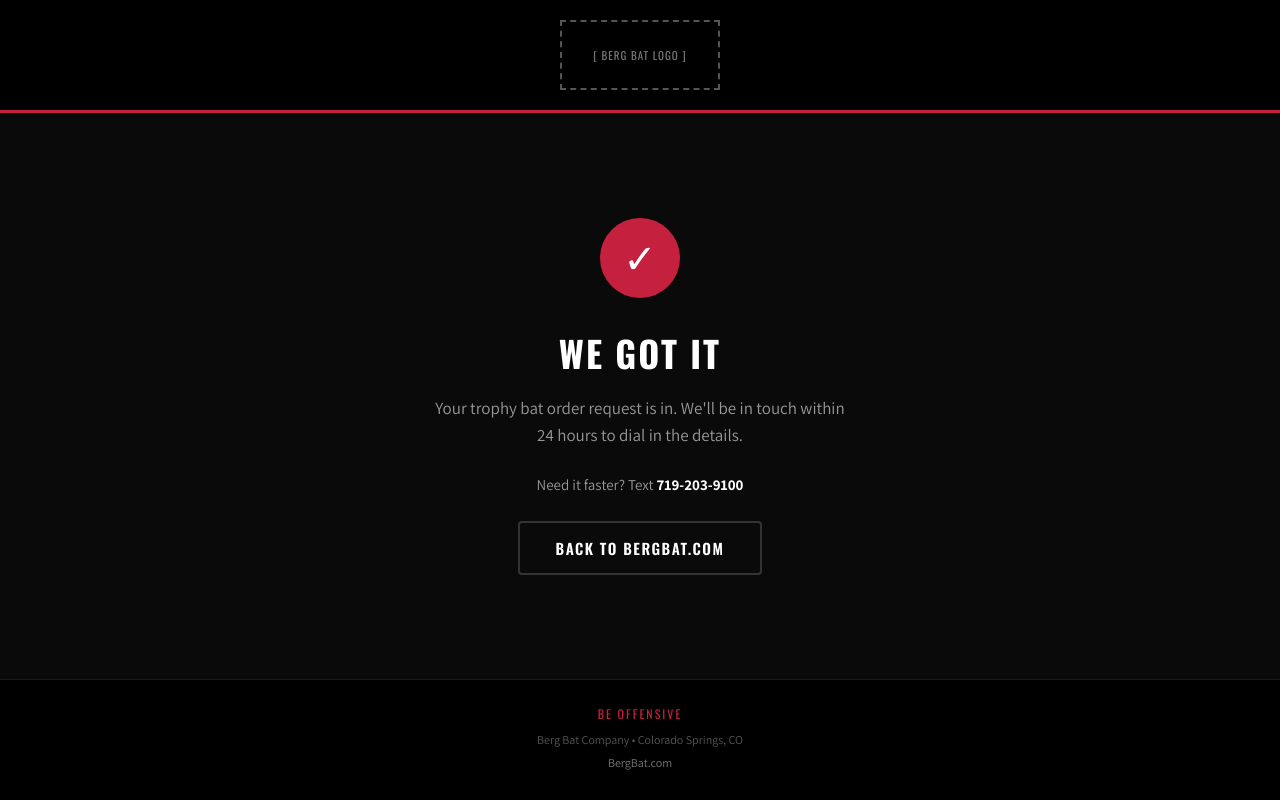
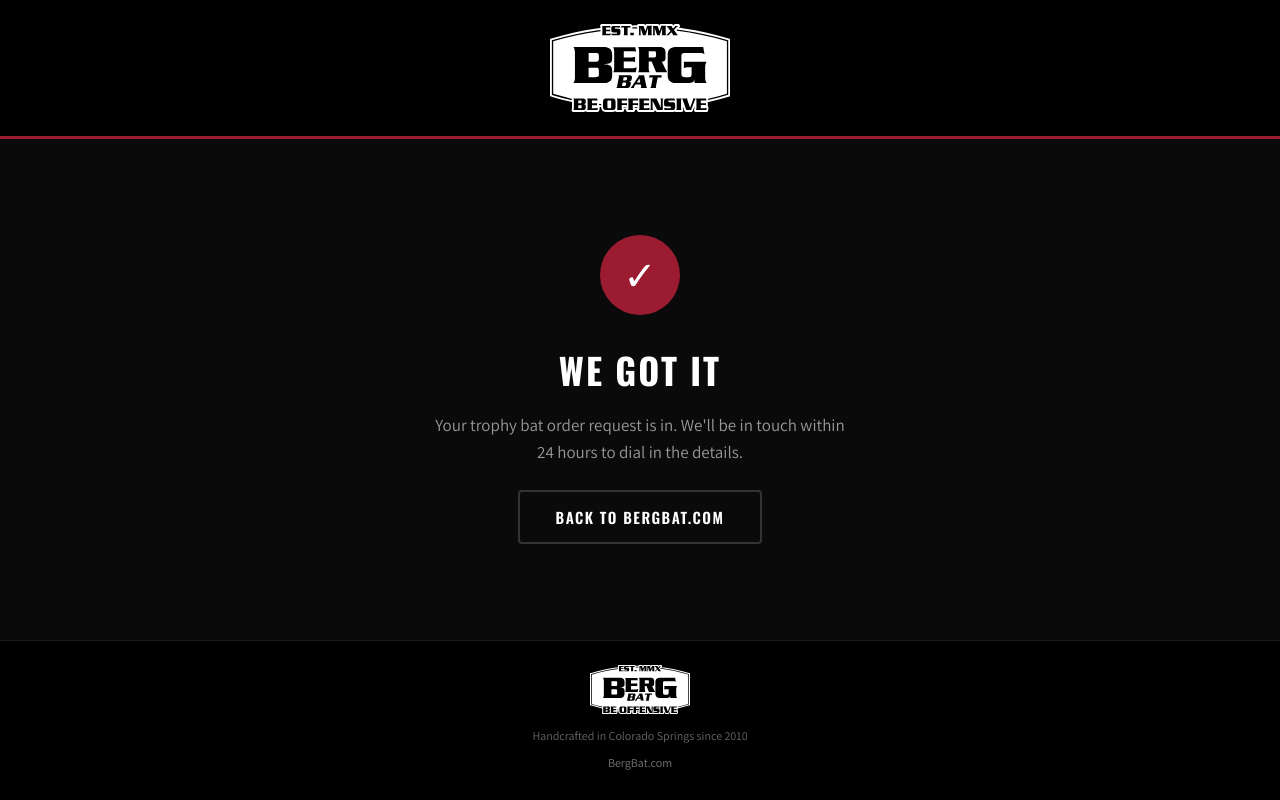
Before and after one commit to tgoldberg19/bergbat-trophy-order, a plain HTML site: page thanks.html in a window 1280 px wide. Drawn offline with nearby package versions, Linux system fonts and the light colour scheme.

Commit message:
Update thanks.html

```diff
--- a/thanks.html
+++ b/thanks.html
@@ -17,15 +17,12 @@
     }
     .header {
       background-color: #000;
-      padding: 20px 0;
+      padding: 24px 0;
       text-align: center;
-      border-bottom: 3px solid #C5203E;
+      border-bottom: 3px solid #9B1B30;
     }
     .header-logo {
-      width: 160px; height: 70px; margin: 0 auto;
-      border: 2px dashed #555; display: flex; align-items: center; justify-content: center;
-      color: #777; font-family: 'Oswald', Arial, sans-serif; font-size: 11px;
-      text-transform: uppercase; letter-spacing: 1px;
+      width: 180px; margin: 0 auto; display: block;
     }
     .content {
       flex: 1;
@@ -37,7 +34,7 @@
     }
     .check-icon {
       width: 80px; height: 80px; border-radius: 50%;
-      background-color: #C5203E; display: flex; align-items: center; justify-content: center;
+      background-color: #9B1B30; display: flex; align-items: center; justify-content: center;
       margin: 0 auto 28px; font-size: 40px; color: #FFFFFF;
     }
     h1 {
@@ -54,34 +51,36 @@
       border: 2px solid #333; border-radius: 4px;
       transition: border-color 0.2s;
     }
-    .back-link:hover { border-color: #C5203E; }
+    .back-link:hover { border-color: #9B1B30; }
     .footer {
       background-color: #000; padding: 24px 20px; text-align: center; border-top: 1px solid #1a1a1a;
     }
     .footer p { font-size: 12px; color: #555; margin-bottom: 4px; max-width: none; }
     .footer .tagline {
-      font-family: 'Oswald', Arial, sans-serif; font-size: 12px; color: #C5203E;
+      font-family: 'Oswald', Arial, sans-serif; font-size: 12px; color: #C9A84C;
       text-transform: uppercase; letter-spacing: 2px; margin-bottom: 6px;
+    }
+    .footer-logo {
+      width: 100px; margin: 0 auto 12px; display: block;
     }
     .footer a { color: #777; text-decoration: none; }
   </style>
 </head>
 <body>
   <div class="header">
-    <div class="header-logo">[ Berg Bat Logo ]</div>
+    <img src="logo.svg" alt="Berg Bat Company" class="header-logo">
   </div>
   <div class="content">
     <div>
       <div class="check-icon">&#10003;</div>
       <h1>We Got It</h1>
       <p>Your trophy bat order request is in. We'll be in touch within 24 hours to dial in the details.</p>
-      <p style="font-size:15px;">Need it faster? Text <strong style="color:#fff;">719-203-9100</strong></p>
       <a href="https://bergbat.com" class="back-link">Back to BergBat.com</a>
     </div>
   </div>
   <div class="footer">
-    <p class="tagline">Be Offensive</p>
-    <p>Berg Bat Company &bull; Colorado Springs, CO</p>
+    <img src="logo.svg" alt="Berg Bat Company" class="footer-logo">
+    <p style="font-size:12px; color:#666; margin-bottom:8px;">Handcrafted in Colorado Springs since 2010</p>
     <p><a href="https://bergbat.com">BergBat.com</a></p>
   </div>
 </body>
```
